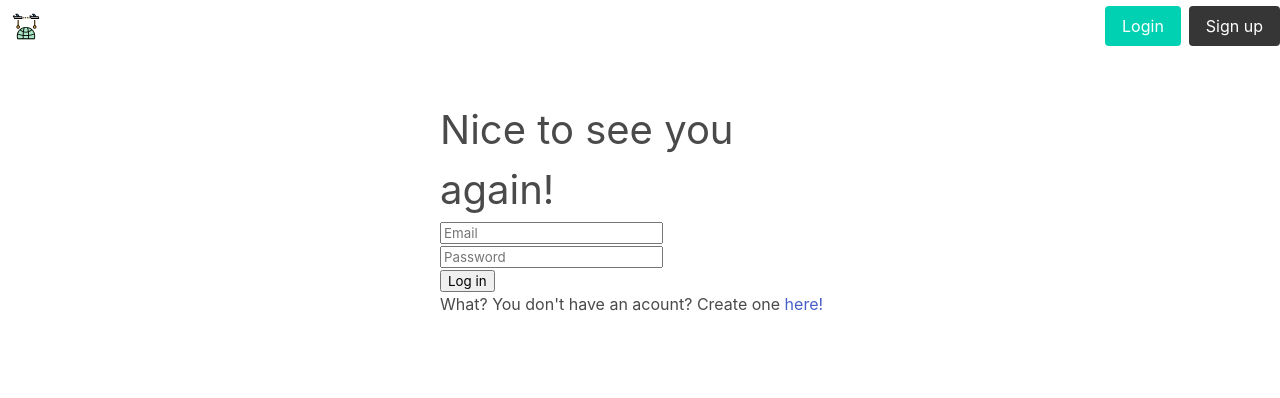
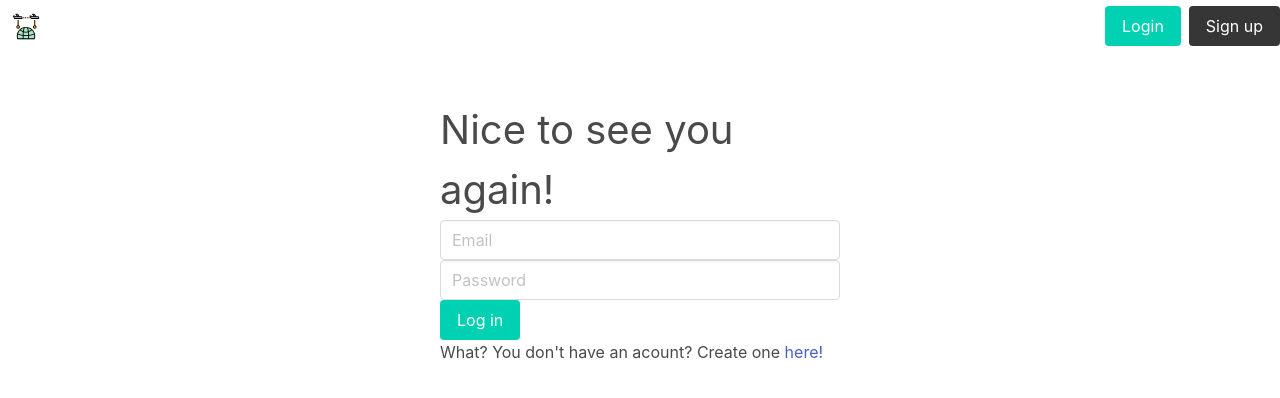
Before and after one commit to Laura-Cindy-Aza/record-store-client, a React (Create React App) app: page /login in a window 1280 px wide. Shown: the top 398 px of the page. Built offline with nearby package versions, Linux system fonts and the light colour scheme.

Commit message:
login a bit edited with Bulma and Dashboard...little modified

```diff
--- a/src/App.css
+++ b/src/App.css
@@ -4,3 +4,11 @@ box1 {
   border: 2px solid blue;
   width: 100%;
 }
+
+.Main {
+  background-image: url("https://cdn.pixabay.com/photo/2016/08/15/16/48/vinyl-1595847_960_720.jpg");
+  background-repeat: no-repeat;
+  background-size: cover;
+  width: 100vw;
+  height: 100vh;
+}
--- a/src/components/Dashboard.jsx
+++ b/src/components/Dashboard.jsx
@@ -17,19 +17,23 @@ function Dashboard() {
     <div>
       <h1>Dashboard</h1>
       <h3>Here you can find all our records</h3>
-
+      <div className='columns is-vcentered'>
         {/* Map through the records and display them */}
         {recordsData.map((record) => (
-        <div className='box'>
+          <div className='card column is-one-quarter'>
             <img
               src={record.cover}
               alt={record.title}
-            className='card-image'></img>
+              className='card-image is-centered'
+            />
+            <div className='card-content'>
               <p className='content'>{record.title}</p>
               <p className='content'>{record.artist}</p>
               <p className='content'>{record.year}</p>
             </div>
+          </div>
         ))}
+      </div>
     </div>
   );
 }
--- a/src/components/LandingPage.jsx
+++ b/src/components/LandingPage.jsx
@@ -1,11 +1,13 @@
-import React from 'react';
+import React from "react";
 
 const LandingPage = () => {
-    return (
-        <div>
-            <h1>hero hero</h1>
-        </div>
-    )
-}
+  return (
+    <>
+      <main className='Main'>
+        <h1 className=''>Record Store</h1>
+      </main>
+    </>
+  );
+};
 
-export default LandingPage
+export default LandingPage;
--- a/src/components/Login.jsx
+++ b/src/components/Login.jsx
@@ -13,18 +13,19 @@ function Login() {
       <div className='container is-fluid'>
         <div style={{ width: "400px", margin: "0 auto", paddingTop: "3rem" }}>
           <p className='is-size-2'>Nice to see you again!</p>
-          <form>
-            <div>
+
+          <div className='control'>
             <input
+              className='input'
               type='email'
               name='email'
               value=''
               placeholder='Email'
               required
             />
-            </div>
             <div>
               <input
+                className='input'
                 type='password'
                 name='password'
                 value=''
@@ -33,7 +34,11 @@ function Login() {
               />
             </div>
             <div>
-              <button onClick={submitHandler}>Log in</button>
+              <button
+                className='button is-primary is-centered'
+                onClick={submitHandler}>
+                Log in
+              </button>
             </div>
             <div>
               <p>
@@ -41,7 +46,7 @@ function Login() {
                 <Link to='/signup'>here!</Link>
               </p>
             </div>
-          </form>
+          </div>
         </div>
       </div>
     </>
```
Lines whose indentation alone changed are shown as unchanged.
